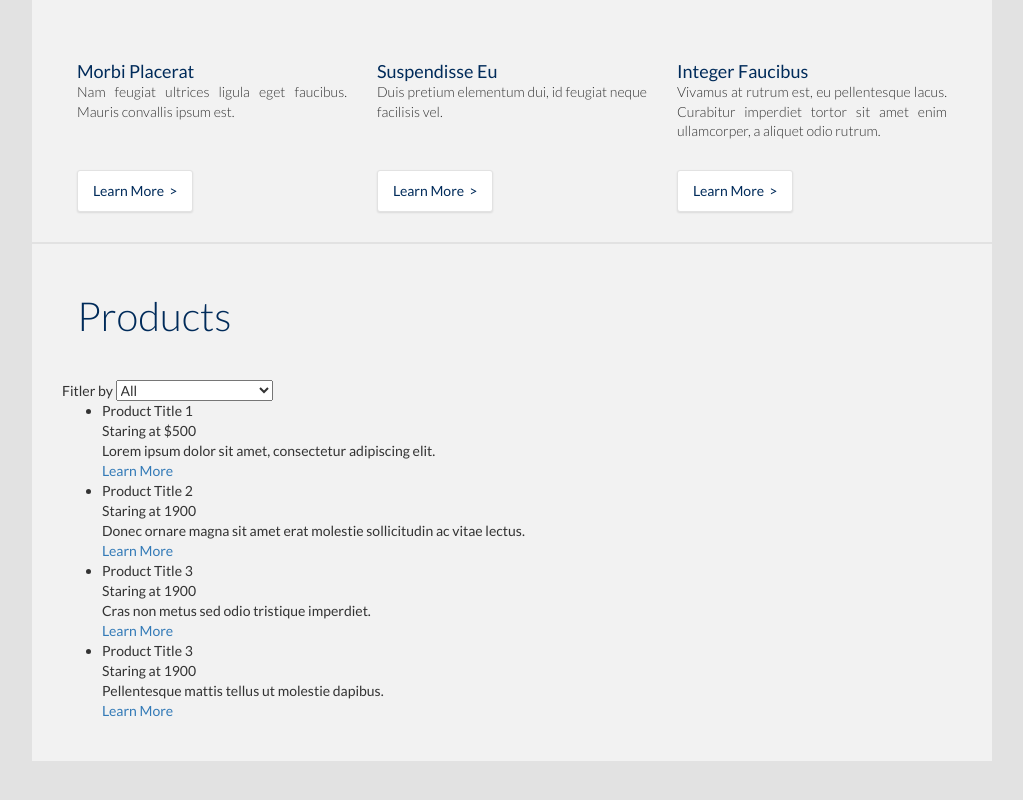
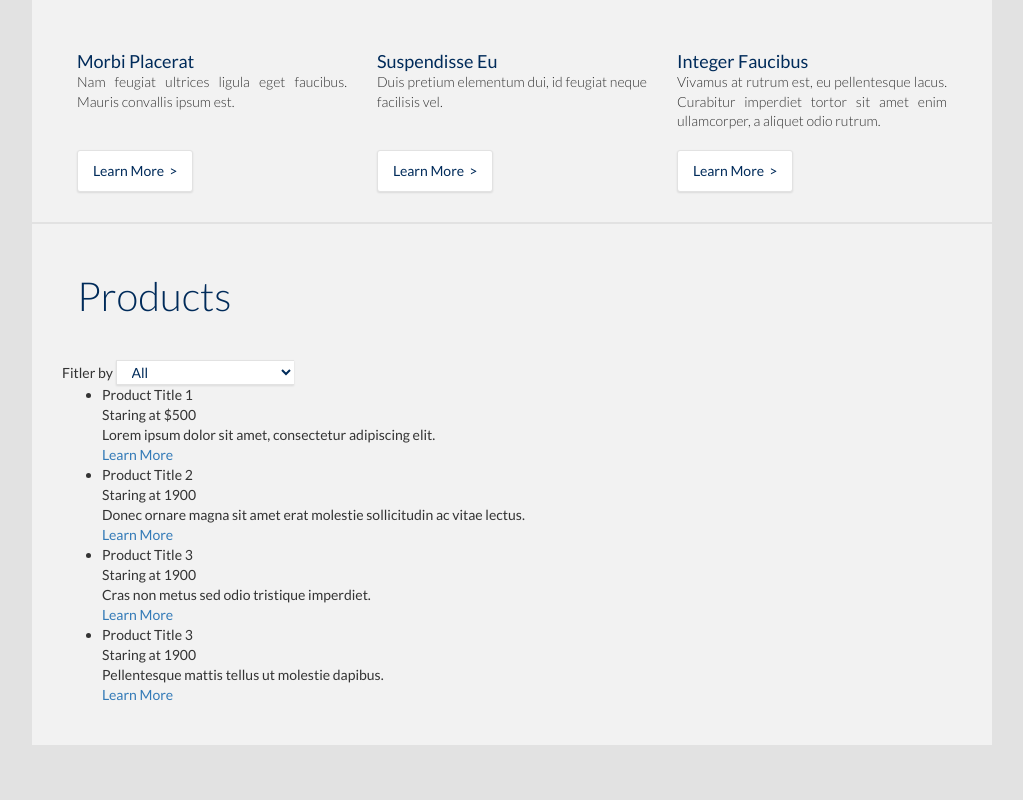
Before and after one commit to minachuong/interview_challenge, a plain HTML site: page index.html in a window 1280 px wide. Shown: the part 980-1780 px from the top of the page, without its empty margins (128-1151 px from the left). Drawn offline with nearby package versions, Linux system fonts and the light colour scheme.

Commit message:
dropdown styles

```diff
--- a/index.html
+++ b/index.html
@@ -26,7 +26,7 @@
                   <p>Morbi ac hendrerit nulla. Sed nec ex commodo</p>
                   <div class="inline search-field">
                     <select class="dropdown box-shadow-inset form-control">
-                      <option value="">Select State</option>
+                      <option id="search-field-grey-text">Select State</option>
                       <option value="AL">Alabama</option>
                       <option value="AK">Alaska</option>
                       <option value="AZ">Arizona</option>
@@ -123,14 +123,17 @@
           </section>
           <section id="products">
               <h2>Products</h2>
+              <div>
                   Fitler by
-              <select>
+                  <select class="dropdown link-button">
                     <option>All</option>
                     <option>Less Than $500</option>
                     <option>From $500 to $1000</option>
                     <option>From $1000 to $2000</option>
                     <option>$2000 or more</option>
                   </select>
+
+              </div>
 
               <ul>
                 <li>
--- a/styles.css
+++ b/styles.css
@@ -53,7 +53,7 @@ section#info > div.row:nth-child(3) {
 
 
 section > div > div {
-  height: 150px;
+  height: 140px;
 }
 
 /* ----------------------------------------------------------------
@@ -120,7 +120,6 @@ section > div > div > p {
   font-size: 14px;
   font-weight: 200;
   /*padding-bottom: 20px;*/
-  /*how do you get element from different columns to horizontally align? "Learn More" links*/
 }
 section > div > div > h3 {
   font-size: 18px;
@@ -129,6 +128,7 @@ section > div > div > h3 {
 
 }
 
+/*styling for "Learn More" links to look like buttons */
 #info > div > div > a {
   background-color: #FFF;
   border: 1px solid #E2E2E2;
@@ -145,6 +145,27 @@ section > div > div > h3 {
   -webkit-box-shadow: 0px 1px 2px rgba(0,0,0,0.1);
   border-radius: 3px;
 }
+.link-button {
+  background-color: #FFF;
+  border: 1px solid #E2E2E2;
+  padding: 10px 15px;
+  margin-top: 0px;
+  margin-bottom: 0px;
+  font-size: 14px;
+  font-weight: 400;
+  color: #002b5a;
+  /*position: absolute;
+  bottom: 0;*/
+  box-shadow: 0px 1px 2px rgba(0,0,0,0.1);
+  -moz-box-shadow: 0px 1px 2px rgba(0,0,0,0.1);
+  -webkit-box-shadow: 0px 1px 2px rgba(0,0,0,0.1);
+  border-radius: 2px;
+}
+
+/*FIXME: "Select State" needs to be this color*/
+#search-field-grey-text {
+  color: #E2E2E2;
+}
 #info > div > div > a::after {
   content: ">";
   padding-left: 5px;
@@ -159,10 +180,19 @@ select.dropdown {
   border: 1px solid #E2E2E2;
   border-right: none;
   margin: 0px;
-  color: #C5C5C5;
+  color: #002b5a;
   height: 25px;
   padding: 0px 11px;
 }
+
+select.dropdown > option {
+  position: absolute;
+  top: 100%;
+  left: 0;
+  right: 0;
+
+}
+
 button.search-button {
   background-color: #FFF;
   background-image: url('img/search.png');
@@ -206,3 +236,28 @@ select.form-control {
   -webkit-appearance: none;
   appearance: none;
 }
+
+/* ----------------------------------------------------------------
+  Responsive Styling
+-----------------------------------------------------------------*/
+
+@media (width: 736px){
+}
+@media (width: 667px){
+}
+@media (width: 568px){
+}
+@media (width: 480px){
+}
+@media (width: 414px){
+}
+@media (max-width: 375px){
+  /*FIXME: not targeting */
+  /*section > div > div {
+    height: 120px;*/
+  }
+}
+@media (width: 320px){
+}
+@media (max-width: 500px) {
+}
```
Lines whose indentation alone changed are shown as unchanged.
